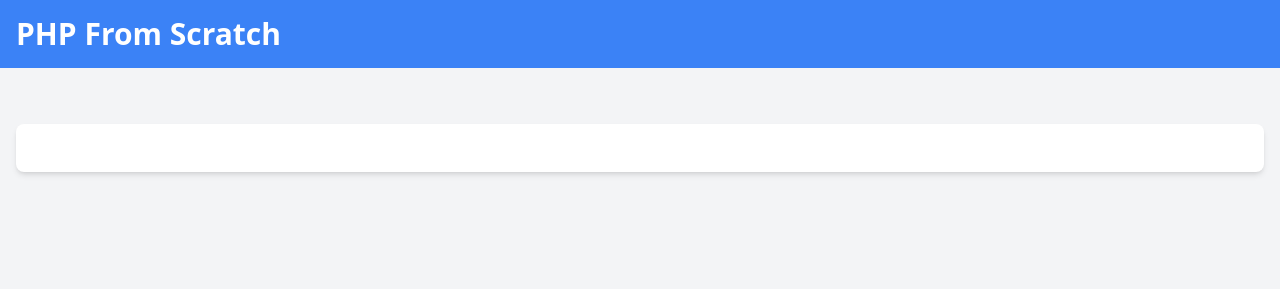
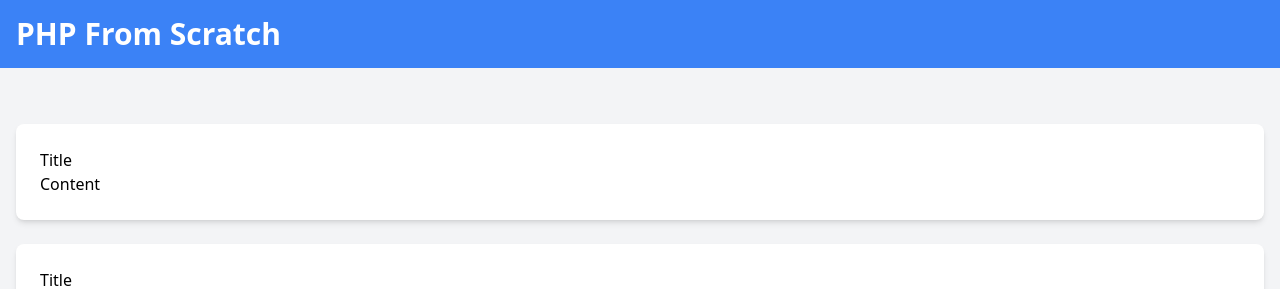
Before and after one commit to mcwachira/learning-php, a PHP site: page /learning-php/ in a window 1280 px wide. Shown: the top 289 px of the page. Run offline with PHP 8.4, Linux system fonts and the light colour scheme; some libraries are stand-ins or nearby versions.

Commit message:
Larnt about interfaces

```diff
--- a/05-oop/07-interfaces/index.php
+++ b/05-oop/07-interfaces/index.php
@@ -1,3 +1,52 @@
+<?php
+interface ContentInterface {
+    public function display();
+    public function edit();
+}
+
+class Article implements ContentInterface {
+    public  $title;
+    public $content;
+
+
+    public function __construct($title, $content) {
+        $this->title = $title;
+        $this->content = $content;
+    }
+
+    public function display(){
+       echo " <h2> {$this->title} </h2>";
+       echo " <p> {$this->content} </p>";
+    }
+
+    public function edit(){
+        echo " Editing this article '{$this->title}'";
+    }
+}
+
+class Video implements ContentInterface {
+    public  $title;
+    public $url;
+
+
+    public function __construct($title, $url) {
+        $this->title = $title;
+        $this->url = $url;
+    }
+
+    public function display(){
+        echo " <h2> {$this->title} </h2>";
+        echo " <iframe src='{$this->url}'>  </iframe>";
+    }
+
+    public function edit(){
+        echo " Editing this Video '{$this->title}'";
+    }
+}
+
+$article = new Article('Title', 'Content');
+$video = new Video('Title', 'http://localhost/learning-php/05-oop/07-interfaces/');
+?>
 <!DOCTYPE html>
 <html lang="en">
 
@@ -14,10 +63,18 @@
       <h1 class="text-3xl font-semibold">PHP From Scratch</h1>
     </div>
   </header>
+
   <div class="container mx-auto p-4 mt-4">
     <div class="bg-white rounded-lg shadow-md p-6 mt-6">
       <!-- Output -->
+
+        <?= $article->display(); ?>
     </div>
+      <div class="bg-white rounded-lg shadow-md p-6 mt-6">
+          <!-- Output -->
+
+          <?= $video->display(); ?>
+      </div>
   </div>
 </body>
 
```
Also changed, not shown: 05-oop/05-oop-challenges/Article.php (+31 -0 lines), 05-oop/05-oop-challenges/StringUtility.php (+22 -0 lines).
